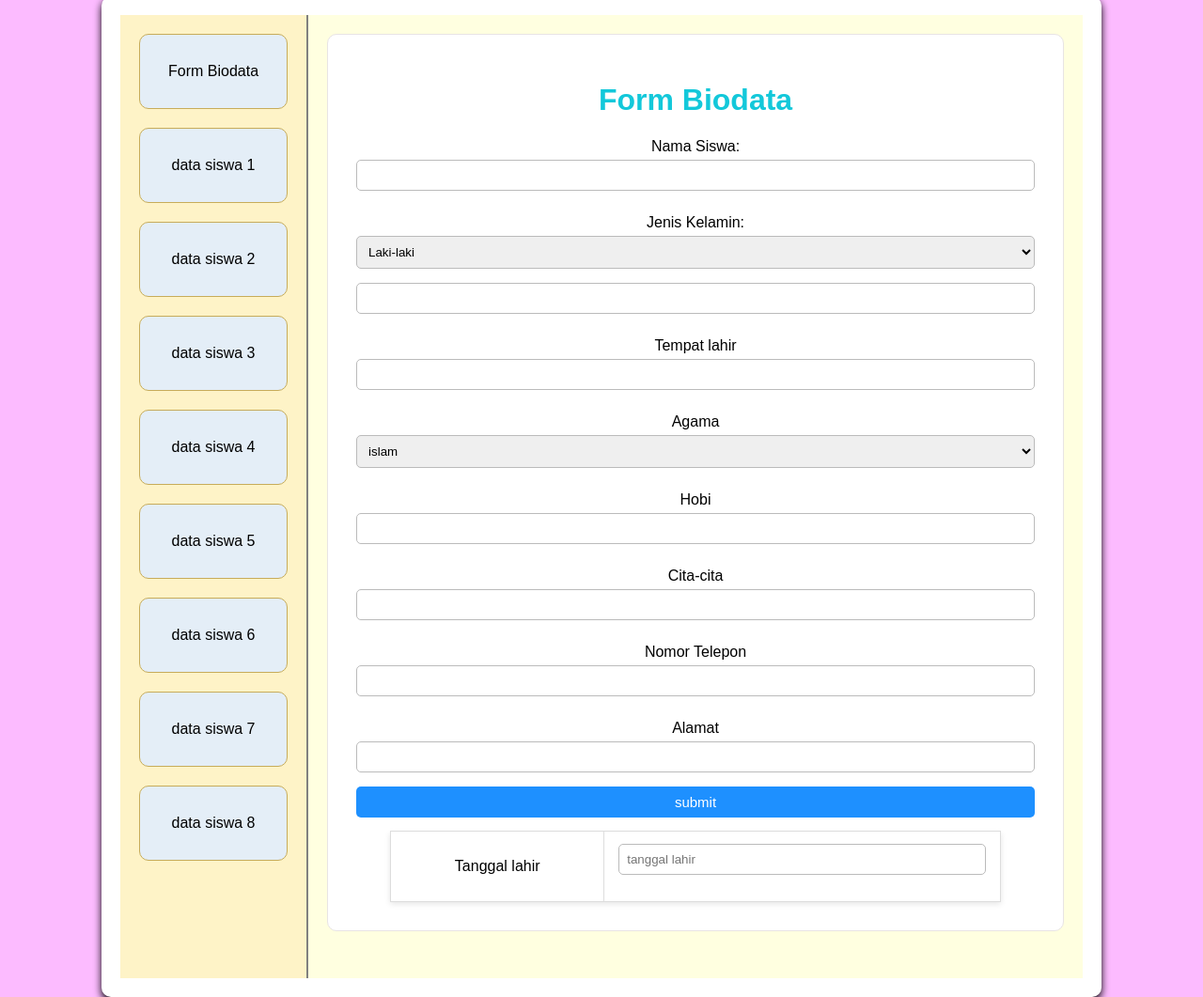
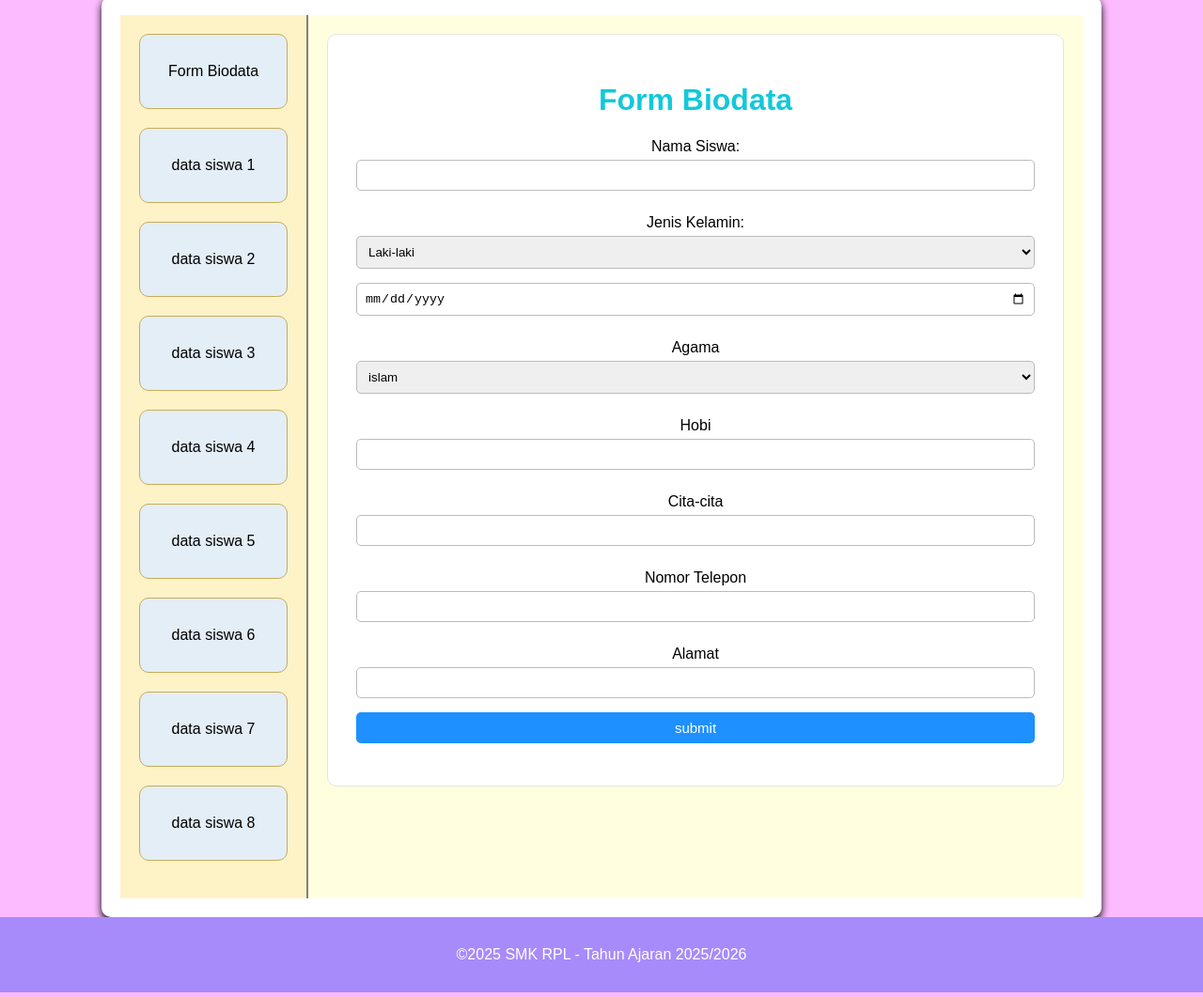
Before and after one commit to anggraeni234/STSGANJIL2025, a plain HTML site: page formsiswa.html in a window 1280 px wide. Shown: the part 114-1175 px from the top of the page at 94% size. Drawn offline with Linux system fonts and the light colour scheme.

Commit message:
menghapus

```diff
--- a/formsiswa.html
+++ b/formsiswa.html
@@ -84,13 +84,8 @@
         <option value="">Laki-laki</option></option>
         <option value="">Perempuan
 
-      <tr>
-        <td>Tanggal lahir</td>
-        <td><input type="text" name="nama" placeholder="tanggal lahir"</td>
-      </tr>
-      <input type="Tanggal" name="lahir" id="">
-            <label for="">Tempat lahir </label>
-      <input type="Tempat" name="lahir" id="">
+
+      <input type="date" id="lahir" id="">
 
       <label for="">Agama</label>
       <select name="Agama" id="">
```
